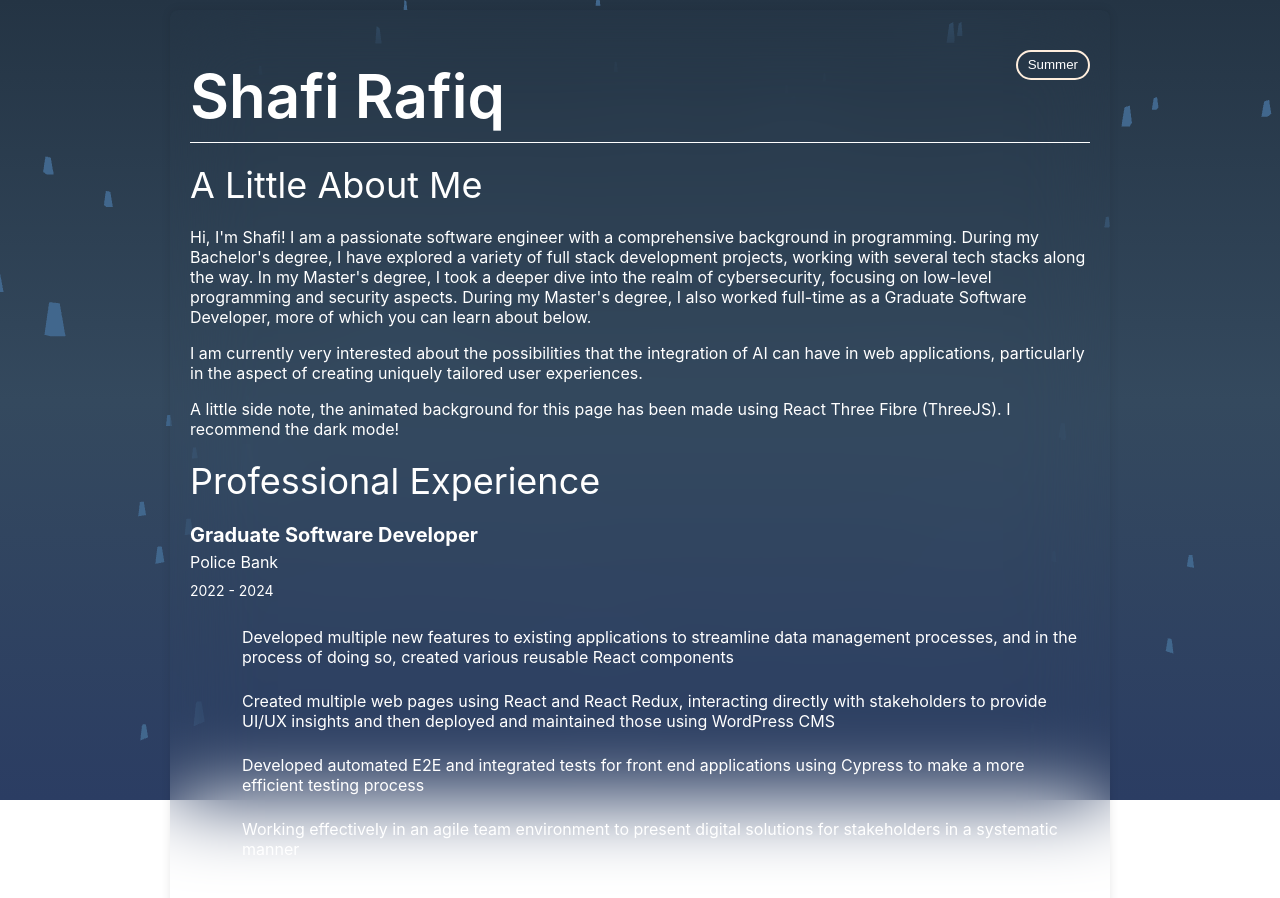
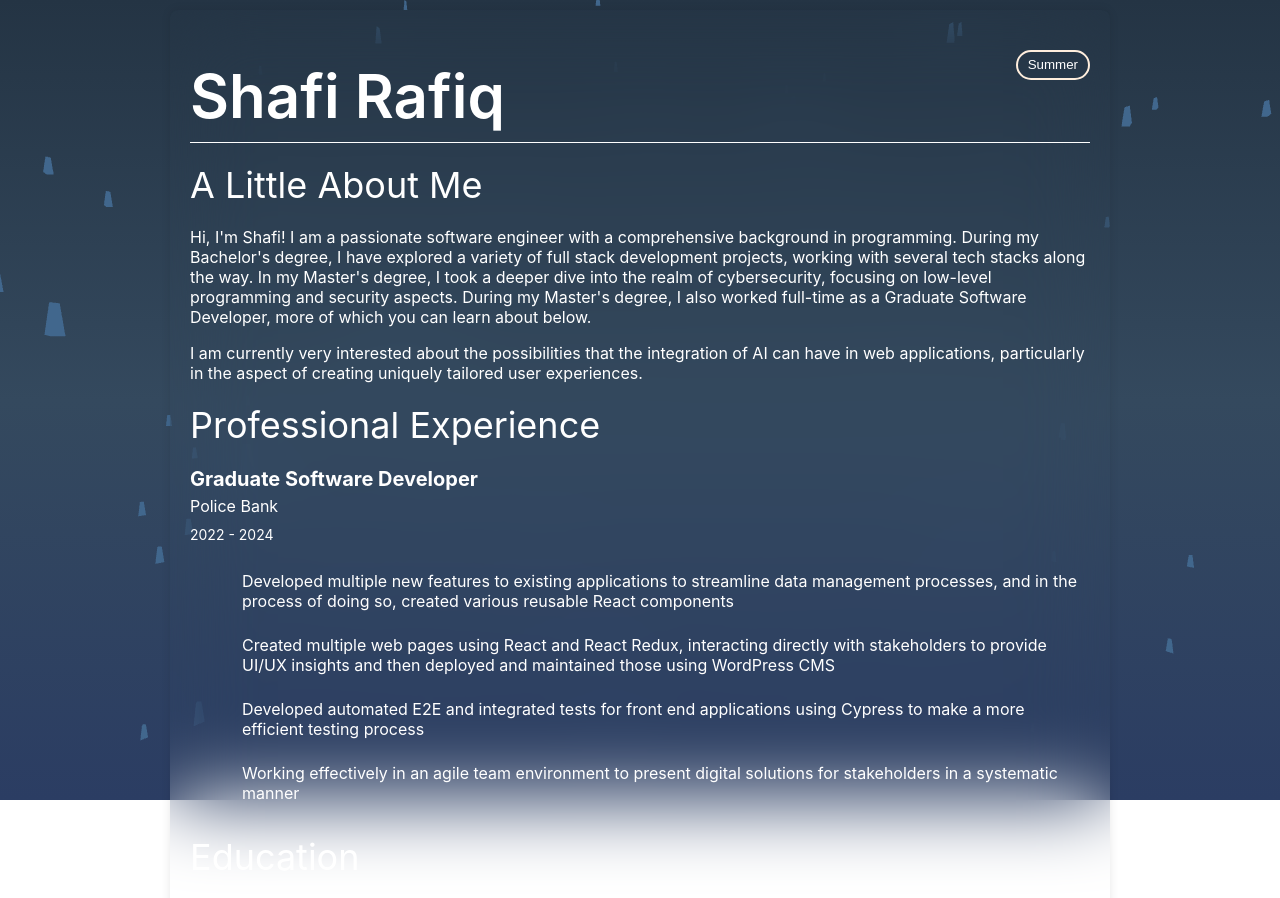
Before and after one commit to XahFi/resume, a React (Vite) app: page / in a window 1280 px wide. Shown: the top 898 px of the page. Built offline with nearby package versions, Linux system fonts and the light colour scheme.

Commit message:
quick update

```diff
--- a/src/components/Introduction.tsx
+++ b/src/components/Introduction.tsx
@@ -10,9 +10,6 @@ const Introduction: React.FC = () => {
     <p>
       I am currently very interested about the possibilities that the integration of AI can have in web applications, particularly in the aspect of creating uniquely tailored user experiences.
     </p>
-    <p>
-      A little side note, the animated background for this page has been made using React Three Fibre (ThreeJS). I recommend the dark mode!
-    </p>
   </Section>
   );
 };
```
